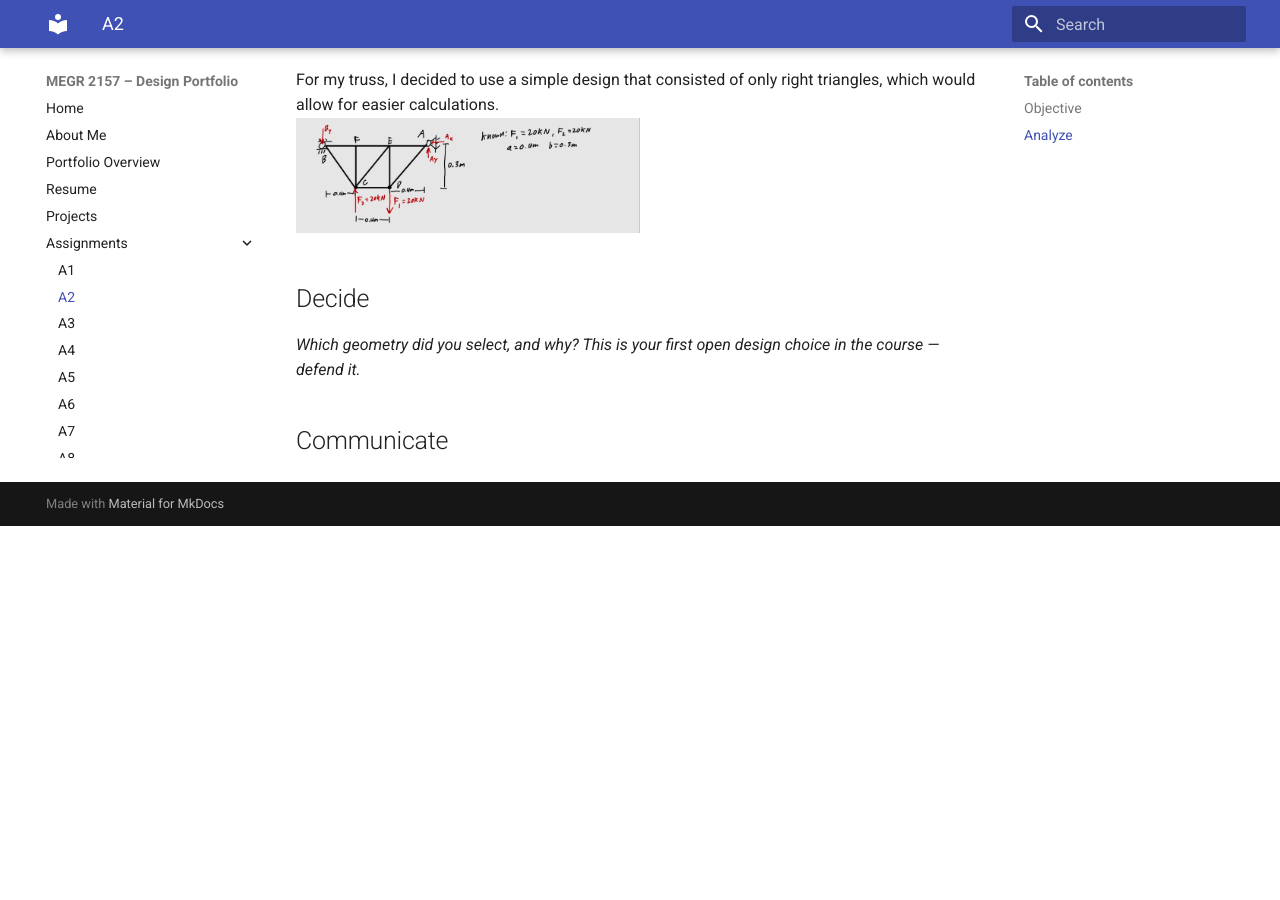
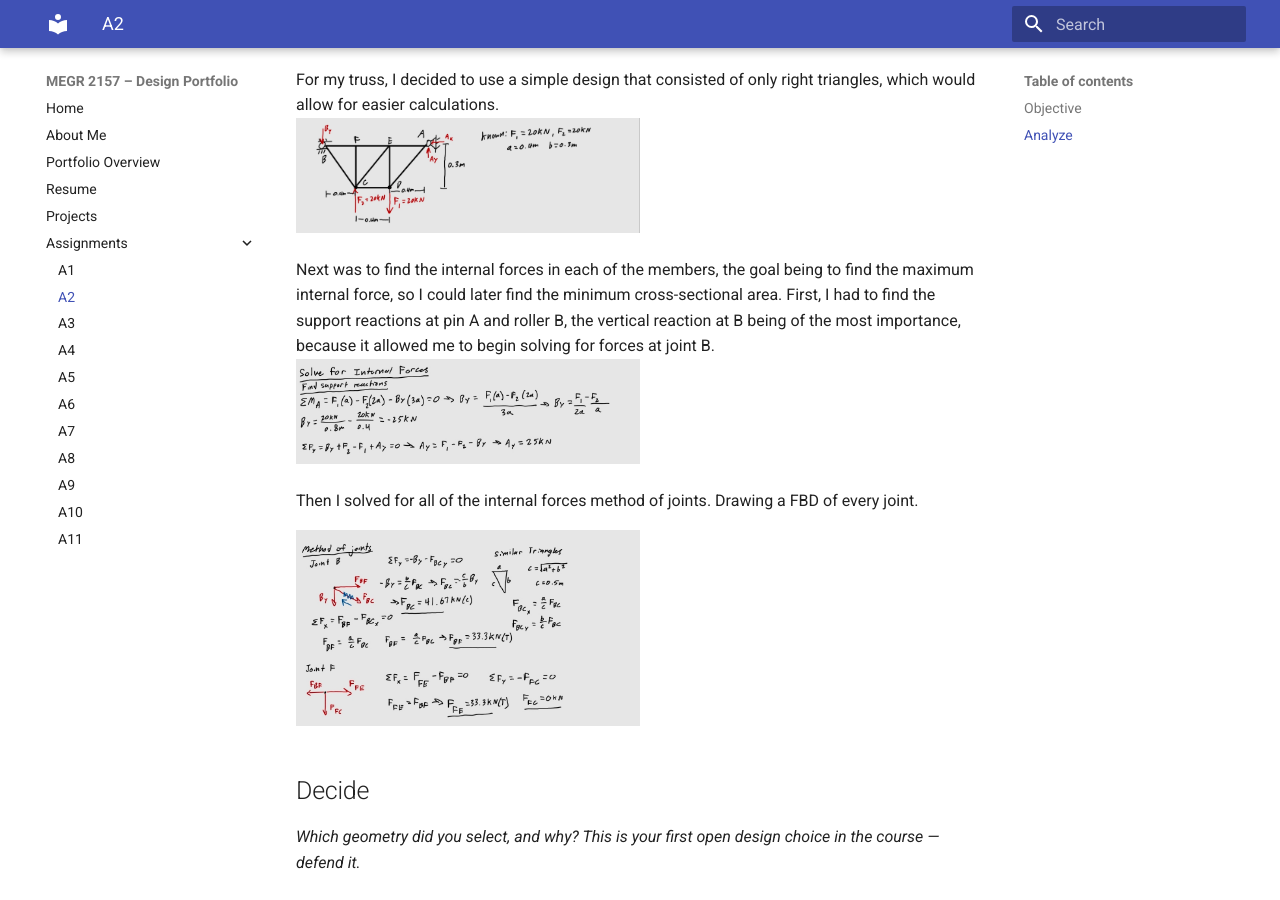
Before and after one commit to jwelch37/megr2156-portfolio, an MkDocs documentation site: the page built from docs/assignments/A02/index.md, in a window 1280 px wide and 900 px high, scrolled down 567 px. Built offline with MkDocs 1.6.1 and Material for MkDocs 9.7.7, drawn with Linux system fonts in a browser that asks for light colours; before the commit the page ends 1093 px from its top, so only the background shows below that.

Commit message:
Enhance analysis section with internal forces details
Expanded the analysis section with additional details on internal forces and support reactions.

```diff
--- a/docs/assignments/A02/index.md
+++ b/docs/assignments/A02/index.md
@@ -16,6 +16,13 @@
 For my truss, I decided to use a simple design that consisted of only right triangles, which would allow for easier calculations.
 <img src="1000001187.jpg" alt="Alt Text" width="50%">
 
+Next was to find the internal forces in each of the members, the goal being to find the maximum internal force, so I could later find the minimum cross-sectional area. First, I had to find the support reactions at pin A and roller B, the vertical reaction at B being of the most importance, because it allowed me to begin solving for forces at joint B.  <img src="1000001190.jpg" alt="Alt Text" width="50%">
+
+Then I solved for all of the internal forces method of joints. Drawing a FBD of every joint.
+
+<img src="1000001193.jpg" alt="Alt Text" width="50%">
+
+
 
 ## Decide
 _Which geometry did you select, and why? This is your first open design choice in the course — defend it._
```
